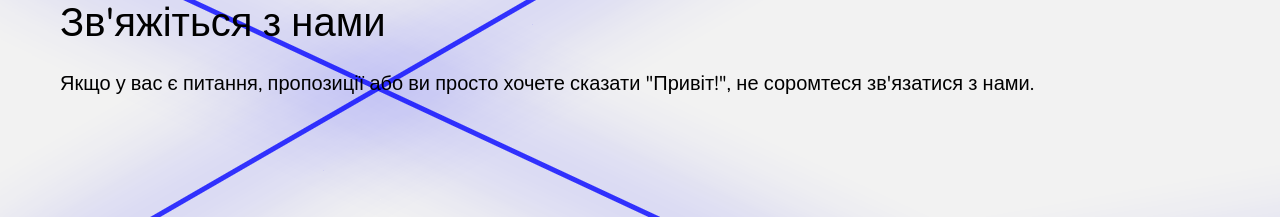
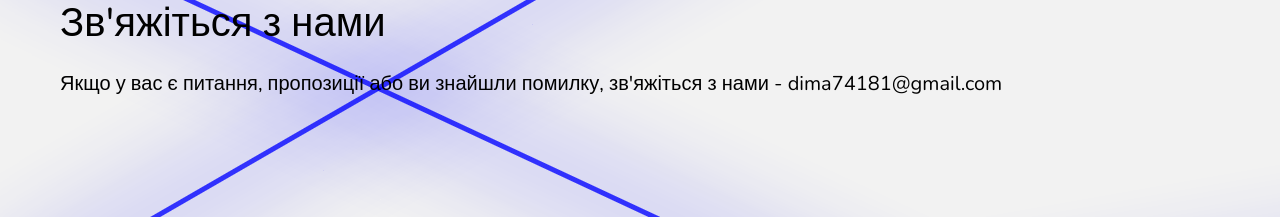
Before and after one commit to whyred2/blurx, a React (Create React App) app: page /about in a window 1280 px wide. Shown: the part 493-712 px from the top of the page. Built offline with nearby package versions, Linux system fonts and the light colour scheme; no server answers.

Commit message:
change text

```diff
--- a/src/Pages/About/About.jsx
+++ b/src/Pages/About/About.jsx
@@ -23,7 +23,7 @@ const About = () => {
                 <h1 className='about-title'>
                     Зв'яжіться з нами
                 </h1>
-                <p>Якщо у вас є питання, пропозиції або ви просто хочете сказати "Привіт!", не соромтеся зв'язатися з нами.</p>
+                <p>Якщо у вас є питання, пропозиції або ви знайшли помилку, зв'яжіться з нами - dima74181@gmail.com</p>
             </div>
         </div>
     );
```
